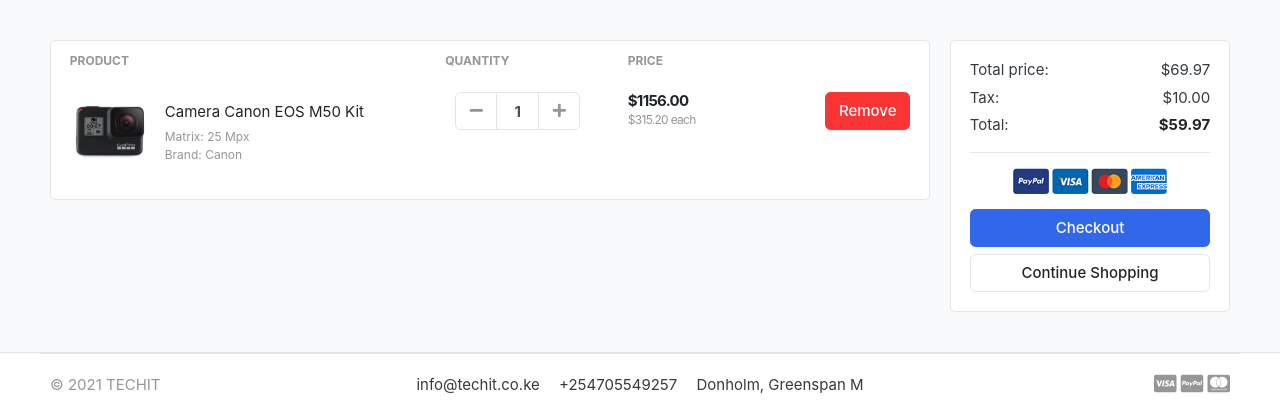
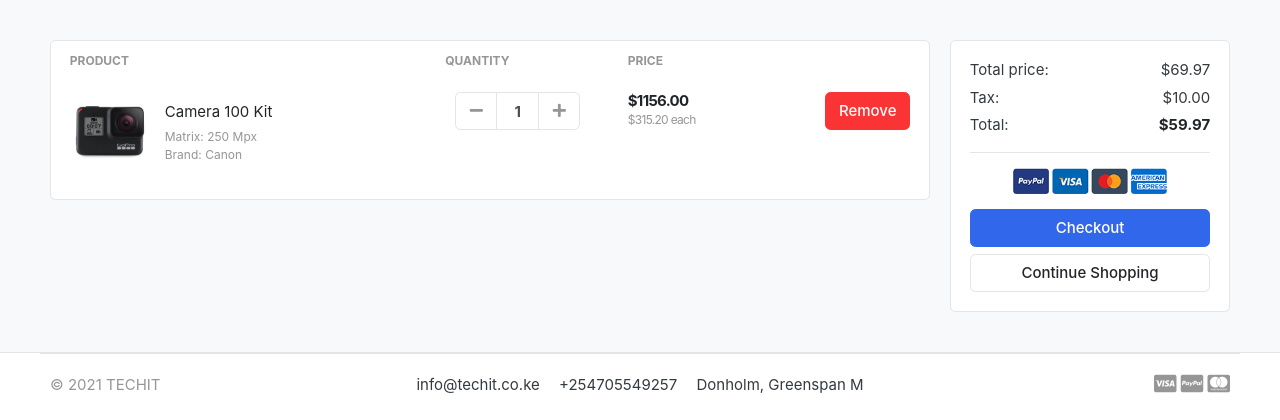
Before and after one commit to stevescilar/smart-shop, a Django app: page /cart/ in a window 1280 px wide. Shown: the part 118-538 px from the top of the page. Run offline with Django 4.2, Linux system fonts and the light colour scheme; data that the repository does not hold is empty; some libraries are stand-ins or nearby versions; some web fonts are replaced.

Commit message:
minor changes

```diff
--- a/templates/store/cart.html
+++ b/templates/store/cart.html
@@ -24,8 +24,8 @@
             <figure class="itemside align-items-center">
                 <div class="aside"><img src="{% static './images/items/11.jpg' %}" class="img-sm"></div>
                 <figcaption class="info">
-                    <a href="#" class="title text-dark">Camera Canon EOS M50 Kit</a>
-                    <p class="text-muted small">Matrix: 25 Mpx <br> Brand: Canon</p>
+                    <a href="#" class="title text-dark">Camera 100 Kit</a>
+                    <p class="text-muted small">Matrix: 250 Mpx <br> Brand: Canon</p>
                 </figcaption>
             </figure>
         </td>
```
